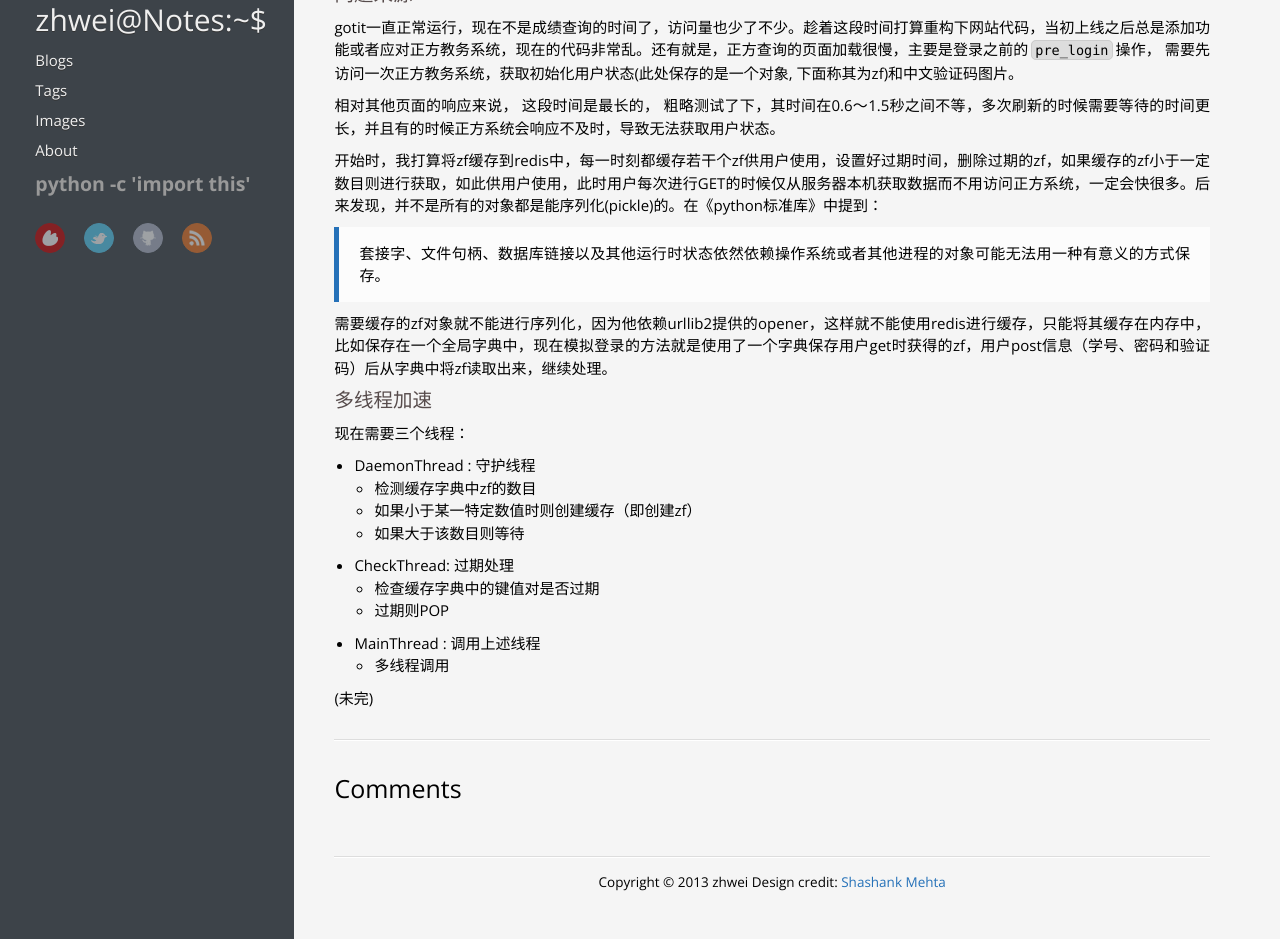
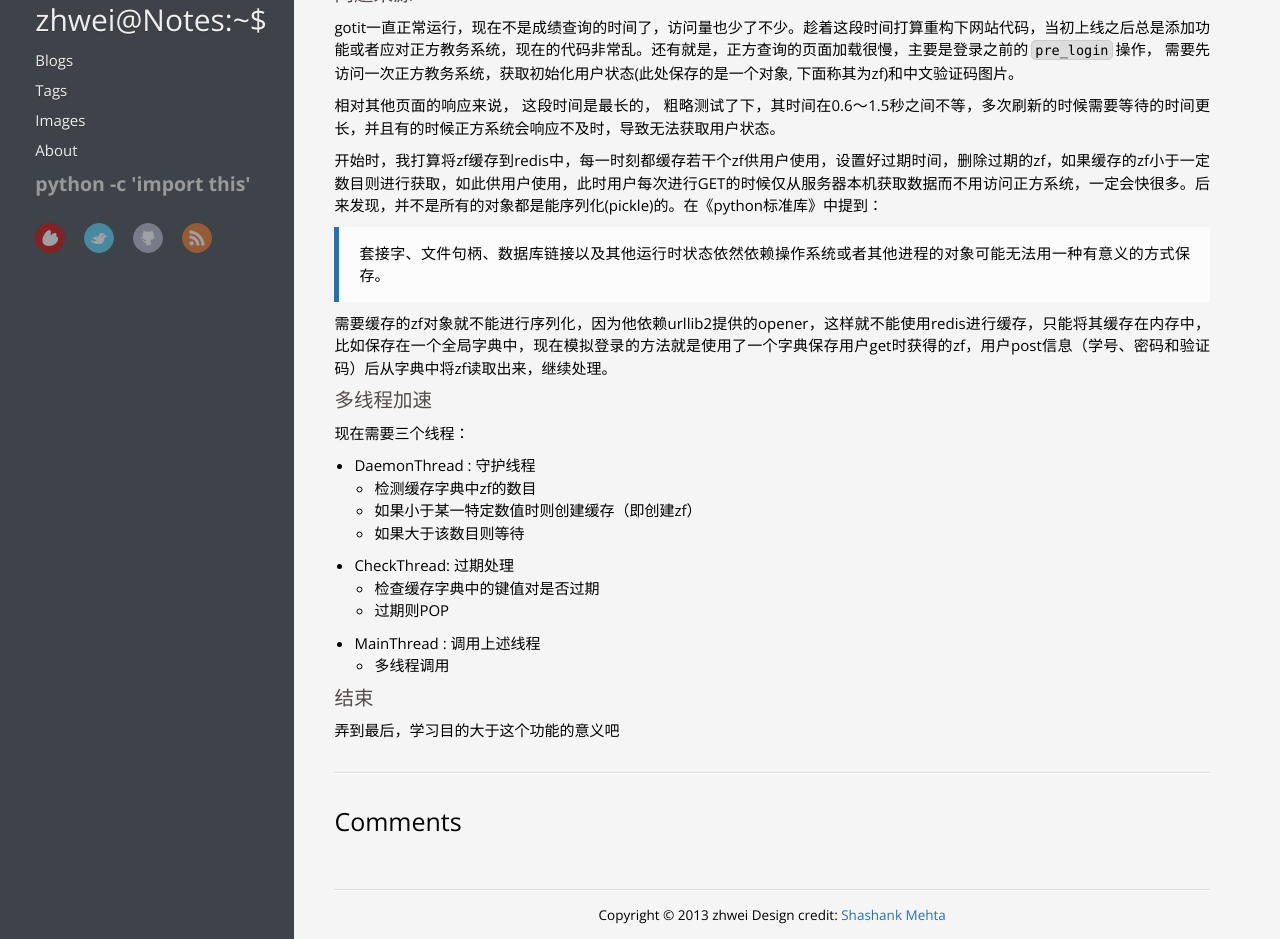
Before and after one commit to zhwei/zhwei.github.com, a Jekyll site: the page built from _posts/2013-09-13-gotit-acceletate-threadings-and-cache.markdown, in a window 1280 px wide and 1150 px high, cut to the strip 211-1150 px from the top of the window. Built offline with Jekyll 4.4.1, drawn with Linux system fonts in a browser that asks for light colours; nearby versions of some CDN libraries; Markdown is read by kramdown in place of the engine named in the settings; comment, search, counter and statistics services are not loaded.

Commit message:
end gotit

```diff
--- a/_posts/2013-09-13-gotit-acceletate-threadings-and-cache.markdown
+++ b/_posts/2013-09-13-gotit-acceletate-threadings-and-cache.markdown
@@ -41,4 +41,6 @@ gotit一直正常运行，现在不是成绩查询的时间了，访问量也少
   - 多线程调用
 
 
-(未完)
+##结束
+
+  弄到最后，学习目的大于这个功能的意义吧
```
